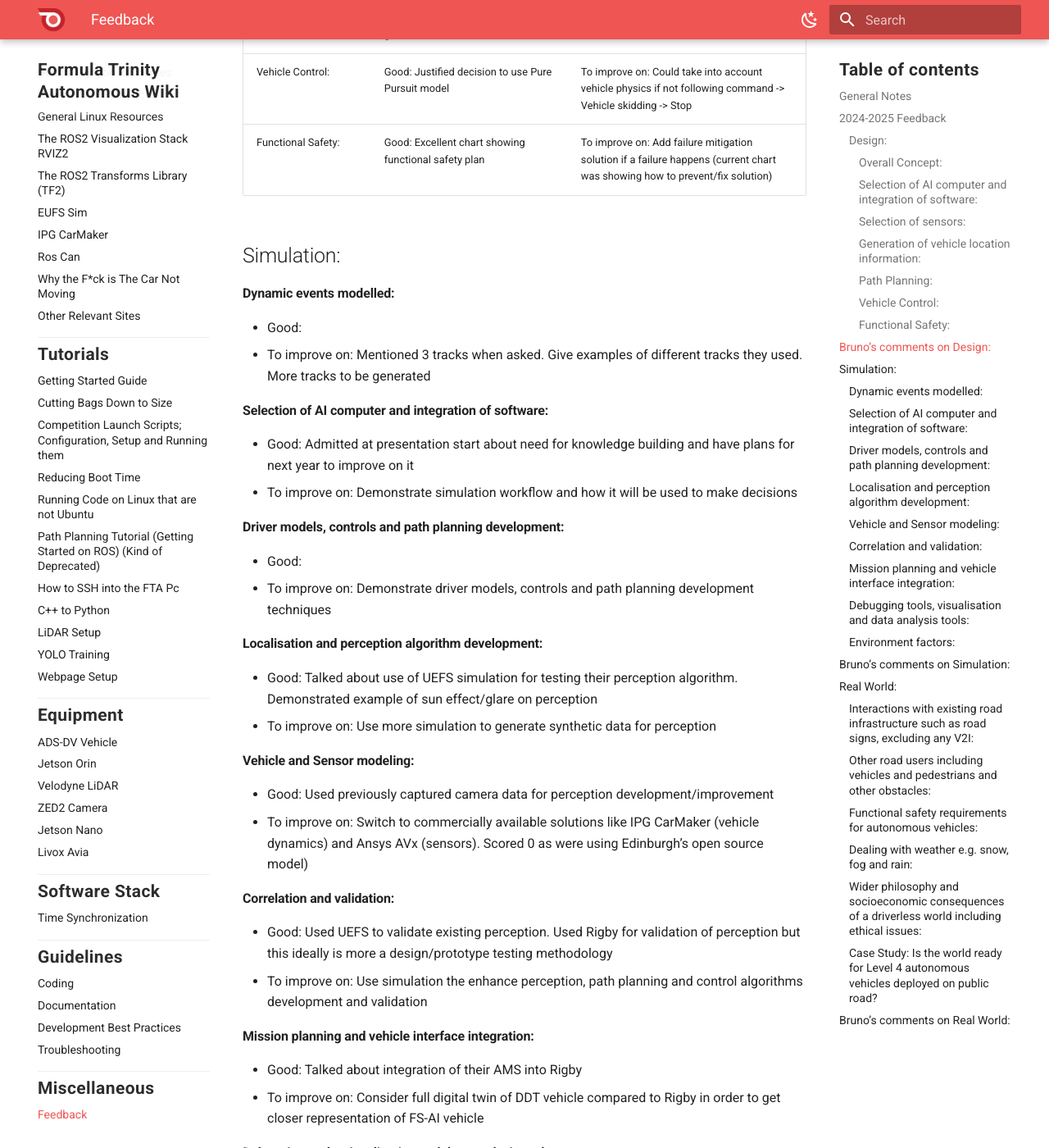
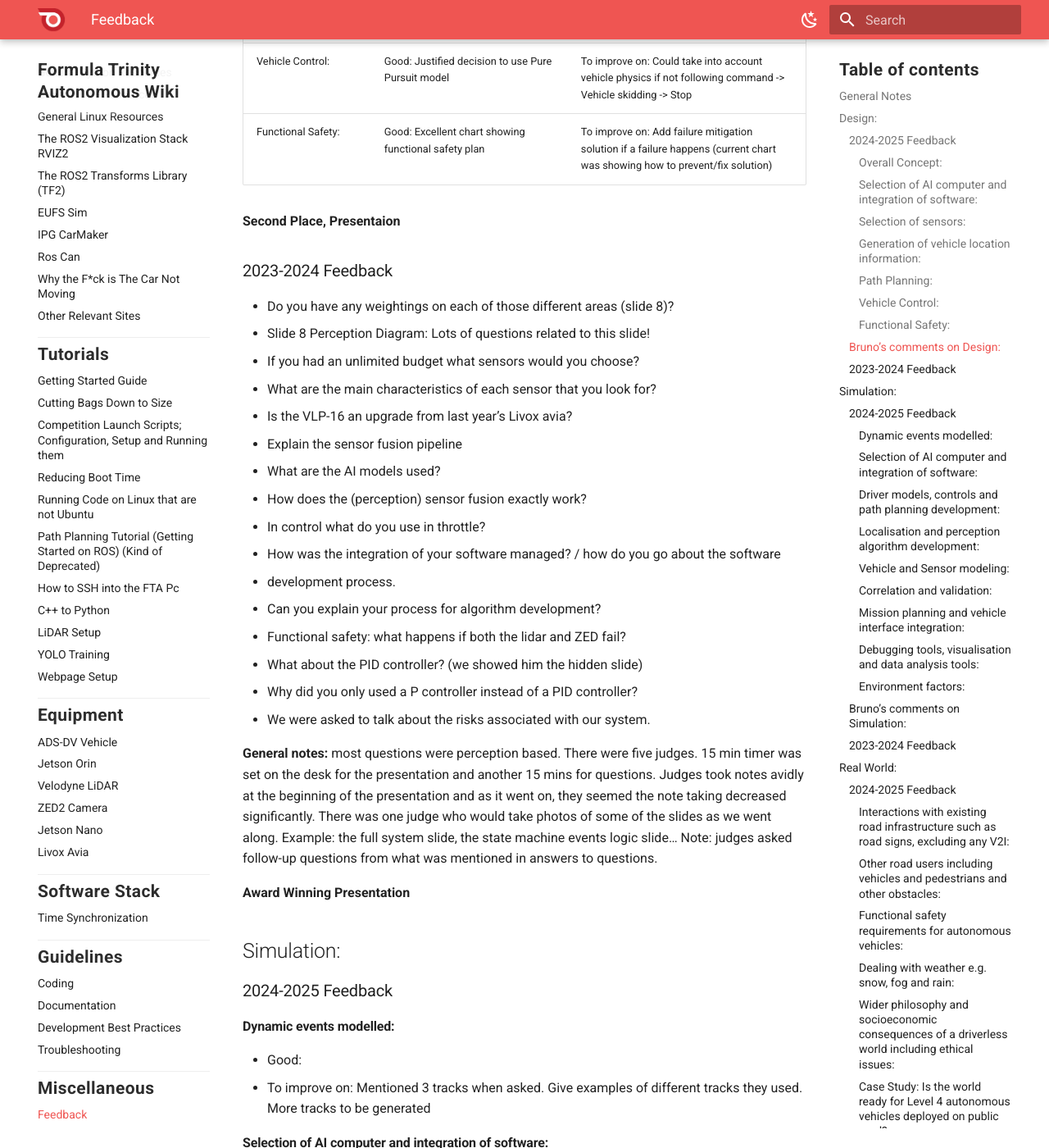
Before and after one commit to FT-Autonomous/ft_docs_2.0, an MkDocs documentation site: the page built from docs/miscellaneous/feedback.md, in a window 1280 px wide and 1400 px high, scrolled down 2907 px. Shown: the whole window at 82% size. Built offline with MkDocs 1.6.1 and Material for MkDocs 9.7.7, drawn with Linux system fonts in a browser that asks for light colours; some of the changed text lies outside the part shown.

Commit message:
Added 2023-24 Feedback

```diff
--- a/docs/miscellaneous/feedback.md
+++ b/docs/miscellaneous/feedback.md
@@ -6,9 +6,11 @@
 * The safey chart/Risk Assessment is very important
   * Need to include Grip of tires
 
-## 2024-2025 Feedback
 
-### Design:
+
+## Design:
+
+### 2024-2025 Feedback
 
 #### Overall Concept:
 
@@ -20,12 +22,10 @@
 - Good: Showed AI computer and integration of software. Also gave strengths and weaknesses for software
 - To improve on: Show some AI computer specification to reinforce on the choice of computer
 
-
 #### Selection of sensors:
 
 - Good: Chose GPS + Camera + Lidar and were able to explain their use
 - To improve on: Go over sensor options, strengths, and weaknesses if money was no issue. Go over synchronisation process between sensors
-
 
 #### Generation of vehicle location information:
 
@@ -50,10 +50,7 @@
 - Good: Excellent chart showing functional safety plan
 - To improve on: Add failure mitigation solution if a failure happens (current chart was showing how to prevent/fix solution)
 
-
-
-
-## Bruno’s comments on Design:
+### Bruno’s comments on Design:
 
 One of the slides noted that in 2024, there was a lack of clearly validated improvements or metrics. In 2025, the team said this was addressed by documenting perception and control performance using quantitative metrics however nothing was shown in the slides. The presentation would be strengthened by comparing the current and previous software architectures, highlighting specific improvements, optimizations, or lessons learned. Demonstrating measurable gains in performance or reliability would make the evolution clearer.
 
@@ -85,108 +82,130 @@ Adding explicit failure mitigation strategies—detailing what happens if a sens
 | Vehicle Control: | Good: Justified decision to use Pure Pursuit model | To improve on: Could take into account vehicle physics if not following command -> Vehicle skidding -> Stop |
 | Functional Safety: | Good: Excellent chart showing functional safety plan | To improve on: Add failure mitigation solution if a failure happens (current chart was showing how to prevent/fix solution) |
 
+**Second Place, Presentaion**
+
+### 2023-2024 Feedback
+
+- Do you have any weightings on each of those different areas (slide 8)?
+- Slide 8 Perception Diagram: Lots of questions related to this slide!
+- If you had an unlimited budget what sensors would you choose?
+- What are the main characteristics of each sensor that you look for?
+- Is the VLP-16 an upgrade from last year’s Livox avia?
+- Explain the sensor fusion pipeline
+- What are the AI models used?
+- How does the (perception) sensor fusion exactly work?
+- In control what do you use in throttle?
+- How was the integration of your software managed? / how do you go about the software
+- development process.
+- Can you explain your process for algorithm development?
+- Functional safety: what happens if both the lidar and ZED fail?
+- What about the PID controller? (we showed him the hidden slide)
+- Why did you only used a P controller instead of a PID controller?
+- We were asked to talk about the risks associated with our system.
+
+**General notes:** most questions were perception based. There were five judges. 15 min timer
+was set on the desk for the presentation and another 15 mins for questions. Judges took notes
+avidly at the beginning of the presentation and as it went on, they seemed the note taking
+decreased significantly. There was one judge who would take photos of some of the slides as
+we went along. Example: the full system slide, the state machine events logic slide… Note:
+judges asked follow-up questions from what was mentioned in answers to questions.
+
+**Award Winning Presentation**
 
 ## Simulation:
+
+### 2024-2025 Feedback
 
 #### Dynamic events modelled:
 
 - Good:
 - To improve on: Mentioned 3 tracks when asked. Give examples of different tracks they used. More tracks to be generated
 
-
 #### Selection of AI computer and integration of software:
 
 - Good: Admitted at presentation start about need for knowledge building and have plans for next year to improve on it
 - To improve on: Demonstrate simulation workflow and how it will be used to make decisions
-
 
 #### Driver models, controls and path planning development:
 
 - Good:
 - To improve on: Demonstrate driver models, controls and path planning development techniques
 
-
 #### Localisation and perception algorithm development:
 
 - Good: Talked about use of UEFS simulation for testing their perception algorithm. Demonstrated example of sun effect/glare on perception
 - To improve on: Use more simulation to generate synthetic data for perception
-
 
 #### Vehicle and Sensor modeling:
 
 - Good: Used previously captured camera data for perception development/improvement
 - To improve on: Switch to commercially available solutions like IPG CarMaker (vehicle dynamics) and Ansys AVx (sensors). Scored 0 as were using Edinburgh’s open source model)
 
-
 #### Correlation and validation:
 
 - Good: Used UEFS to validate existing perception. Used Rigby for validation of perception but this ideally is more a design/prototype testing methodology
 - To improve on: Use simulation the enhance perception, path planning and control algorithms development and validation
-
 
 #### Mission planning and vehicle interface integration:
 
 - Good: Talked about integration of their AMS into Rigby
 - To improve on: Consider full digital twin of DDT vehicle compared to Rigby in order to get closer representation of FS-AI vehicle
 
-
 #### Debugging tools, visualisation and data analysis tools:
 
 - Good: KPIs used (e.g. amount of cones hit)
 - To improve on: Implement debugging tools and explore/list KPIs used and data analysis workflow
-
 
 #### Environment factors:
 
 - Good: Talked about camera in ideal vs poor lighting conditions and how it affected perception
 - To improve on: Talk about how noise can affect localisation and control. Also consider how it could affect lidar
 
+### Bruno’s comments on Simulation:
 
-## Bruno’s comments on Simulation:
+* Provide detailed examples of the three tracks used during testing.
 
-Provide detailed examples of the three tracks used during testing.
+* Generate and test more track variations, including scenarios with unexpected obstacles or changes in track layout, to better evaluate algorithm robustness.
 
-Generate and test more track variations, including scenarios with unexpected obstacles or changes in track layout, to better evaluate algorithm robustness.
+* Include visualizations of track variations in presentations to clearly show coverage of different dynamic conditions.
 
-Include visualizations of track variations in presentations to clearly show coverage of different dynamic conditions.
+* Demonstrate a clear simulation workflow, showing how simulations inform software decisions and vehicle behavior before real-world testing.
 
-Demonstrate a clear simulation workflow, showing how simulations inform software decisions and vehicle behavior before real-world testing.
+* Include examples of how simulation outputs guide AI computer selection or integration choices.
 
-Include examples of how simulation outputs guide AI computer selection or integration choices.
+* Provide demonstrations or visualizations of driver models in operation.
 
-Provide demonstrations or visualizations of driver models in operation.
+* Show techniques used in path planning development, including how control algorithms respond to dynamic obstacles or missing track elements.
 
-Show techniques used in path planning development, including how control algorithms respond to dynamic obstacles or missing track elements.
+* Highlight improvements made to control strategies compared to previous iterations.
 
-Highlight improvements made to control strategies compared to previous iterations.
+* Use more simulation to generate synthetic datasets for perception testing, such as varying lighting, weather, and dynamic obstacles.
 
-Use more simulation to generate synthetic datasets for perception testing, such as varying lighting, weather, and dynamic obstacles.
+* Include quantitative evaluation metrics (accuracy, precision, recall) to show algorithm performance across simulated scenarios.
 
-Include quantitative evaluation metrics (accuracy, precision, recall) to show algorithm performance across simulated scenarios.
+* Extend discussion of environmental effects to include noise, sensor interference, and other real-world perturbations.
 
-Extend discussion of environmental effects to include noise, sensor interference, and other real-world perturbations.
+* Consider how environmental factors affect lidar, GPS, IMU, and sensor fusion outputs.
 
-Consider how environmental factors affect lidar, GPS, IMU, and sensor fusion outputs.
+* Include mitigation strategies for adverse conditions (e.g., filtering, calibration, redundant sensors).
 
-Include mitigation strategies for adverse conditions (e.g., filtering, calibration, redundant sensors).
+* Simulation should be used to develop your algorithms before gaining access to the vehicle.
 
-Simulation should be used to develop your algorithms before gaining access to the vehicle.
+* Simulation results should be analysed and leveraged to refine your design choices. The presentation should clearly explain how this was done using debugging, visualisation and data analysis tools and how it influenced the final design (there should be a very close connection between Design and Simulation parts).
 
-Simulation results should be analysed and leveraged to refine your design choices. The presentation should clearly explain how this was done using debugging, visualisation and data analysis tools and how it influenced the final design (there should be a very close connection between Design and Simulation parts).
+* The Static Event does not expect teams to develop their own driving simulator. This was unclear in the 2024 rules but clarified in the 2025 rules.
 
-The Static Event does not expect teams to develop their own driving simulator. This was unclear in the 2024 rules but clarified in the 2025 rules.
+* Teams using UEFS will score lower than those using other tools.
 
-Teams using UEFS will score lower than those using other tools.
+* Teams are encouraged to use commercially available solutions such as IPG CarMaker (Vehicle Dynamics) and Ansys AVx (Physics-Based Sensor Simulation). Licenses can be provided free of charge to teams actively using these tools as part of an Academic Programme (Ansys) or via special arrangements (IPG).
 
-Teams are encouraged to use commercially available solutions such as IPG CarMaker (Vehicle Dynamics) and Ansys AVx (Physics-Based Sensor Simulation). Licenses can be provided free of charge to teams actively using these tools as part of an Academic Programme (Ansys) or via special arrangements (IPG).
+* CarMaker and AVx include a connector that allows cosimulation between the two products.
 
-CarMaker and AVx include a connector that allows cosimulation between the two products.
+* AVx can stream data via Python, ROS1, or ROS2, with sample code provided for adaptation to team-specific perception tools.
 
-AVx can stream data via Python, ROS1, or ROS2, with sample code provided for adaptation to team-specific perception tools.
+* The default version of CarMaker (used by the AVx connector) does not support ROS. Teams can instead use the CarMaker Python API to send control commands and retrieve data (e.g., GPS), or use the special CarMaker ROS edition without AVx.
 
-The default version of CarMaker (used by the AVx connector) does not support ROS. Teams can instead use the CarMaker Python API to send control commands and retrieve data (e.g., GPS), or use the special CarMaker ROS edition without AVx.
-
-Using Ansys AVx requires an NVIDIA RTX card. While gaming RTX cards may work, AVx was not developed or tested on these, so any issues encountered on GeForce RTX cards are unsupported.
+* Using Ansys AVx requires an NVIDIA RTX card. While gaming RTX cards may work, AVx was not developed or tested on these, so any issues encountered on GeForce RTX cards are unsupported.
 
 | Assessed Area | Good | To improve on |
 |---|---|---|
@@ -200,8 +219,32 @@ Using Ansys AVx requires an NVIDIA RTX card. While gaming RTX cards may work, AV
 | Debugging tools, visualisation and data analysis tools: | Good: KPIs used (e.g. amount of cones hit) | To improve on: Implement debugging tools and explore/list KPIs used and data analysis workflow |
 | Environment factors: | Good: Talked about camera in ideal vs poor lighting conditions and how it affected perception | To improve on: Talk about how noise can affect localisation and control. Also consider how it could affect lidar |
 
+### 2023-2024 Feedback
+
+- What are the most important aspects in terms of transferability to the real world? / in terms of reproducing what would happen in the real world?
+- Why the EUFS sim? (and not IPG for example)
+- Does the EUFS sim give you dynamics of the vehicle? Ans: Internally: bicycle model
+- Can you fully verify the dynamics of the car in simulation like we can you can in real life?
+- What about the sensors?
+- How would you get the simulator closer to a one to one in terms of real world?
+- What was the output from perception?
+- How are you extracting your data for simulation? Ans: bags!
+- Did we conduct sensitivity studies to see what factors the simulation is sensitive to? Ans: Wet track v dry track yes but fogginess no.
+- Is the control similar to how you implement it in the DDT? / Control outputs? Ans: mentioned that we run the same stack on both the rig and the DDT car
+- Why choose scale model (i.e., the rig) over a full one? Ans: Money limited!
+- What if money wasn’t an issue?
+- What onboard computer have we looked at?
+- What do you use for debugging? (I.e. For point cloud etc.) Ans: EUFS sim
+- Are you planning on going into the next class, ADS?
+- Suggestions as to how IMeche can improve the FSAI experience for students in the future? Ans: More testing time! & mentioned in-car PC
+
+**General notes:** Heavy and intensive questioning, judges very interested in why the EUFS
+sim was used instead of IPG.
+
 
 ## Real World:
+
+### 2024-2025 Feedback
 
 #### Interactions with existing road infrastructure such as road signs, excluding any V2I:
 
@@ -240,7 +283,7 @@ Legislation, society and technology readiness for driver-out vehicles.
 - To improve on: Consider using countries with major differences (e.g. Denmark vs India) where issues would be different (different driving styles, drivers following -or not following- highway code, etc...). Consider a more global in-depth study that can answer the question ‘Is the world ready for Level4 autonomous vehicles deployed on public road?’ rather than comparing 2 countries only. If the answer is no to the question, maybe suggest other places where autonomous vehicles could be already accepted (mining operations, logistical centres…)
 
 
-## Bruno’s comments on Real World:
+### Bruno’s comments on Real World:
 
 The Case Study alone accounts for half of the total points in the Real World section.
 
```
